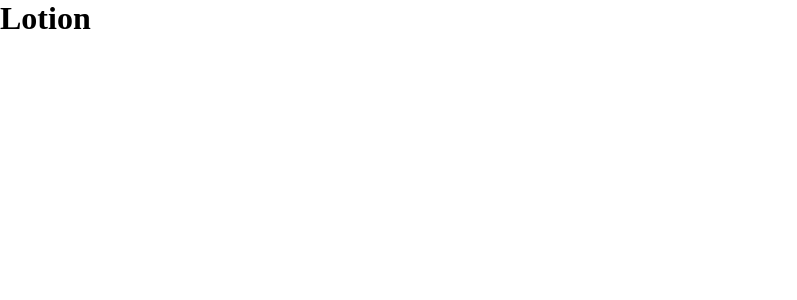
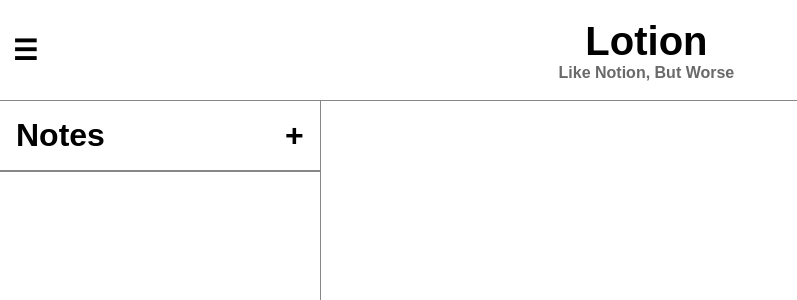
Before and after one commit to SufyanAyaz/SufyanAyaz-Lotion-Note-Taking-App, a React (Create React App) app: page / in a window 1280 px wide. Shown: the top 300 px of the page, without its empty margins (0-797 px from the left). Built offline with nearby package versions, Linux system fonts and the light colour scheme.

Commit message:
Set up app and constructed initial layout

```diff
--- a/package.json
+++ b/package.json
@@ -8,7 +8,10 @@
     "@testing-library/user-event": "^13.5.0",
     "react": "^18.2.0",
     "react-dom": "^18.2.0",
+    "react-quill": "^2.0.0",
+    "react-router-dom": "^6.8.1",
     "react-scripts": "5.0.1",
+    "uuid": "^9.0.0",
     "web-vitals": "^2.1.4"
   },
   "scripts": {
--- a/src/App.js
+++ b/src/App.js
@@ -1,5 +1,15 @@
+import { Routes, Route, Navigate } from 'react-router-dom';
+import './index.css';
+import Layout from "./Layout";
+
 function App() {
-  return <h1>Lotion</h1>;
+  return <Routes>
+    <Route element={<Layout />}>
+      <Route path="/" element={<Navigate to="/notes" replace={true} />}>
+        <Route path="notes" element={<Layout />} />
+      </Route>
+    </Route>
+  </Routes>;
 }
 
 export default App;
--- /dev/null
+++ b/src/Layout.js
@@ -0,0 +1,29 @@
+import { Outlet } from "react-router-dom";
+import NoteColumn from "./components/NoteColumn";
+import NotePage from "./components/NotePage";
+
+function Layout() {
+    return (
+        <>
+            <header class="nav">
+                <nav class="nav-bar">
+                    <span class="nav-element1 menu-icon">
+                        <h1 class="menu-icon">&#9776;</h1>
+                    </span>
+                    <span class="nav-element2">
+                        <h1 class="main-header">Lotion</h1>
+                        <h3 class="sub-header">Like Notion, But Worse</h3>
+                    </span>
+                    <span class="nav-element3"></span>
+                </nav>
+            </header>
+
+            <main class="notes">
+                <NoteColumn />
+                <NotePage />
+            </main>
+        </>
+    );
+};
+
+export default Layout;
--- /dev/null
+++ b/src/components/NoteColumn.js
@@ -0,0 +1,15 @@
+function NoteColumn() {
+    return (
+        <>
+            <section class="note-column">
+                <div class="note-header">
+                    <h2 class="note-header">Notes</h2>
+                    <h2 class="note-header">&#43;</h2>
+                </div>
+                <div class="note-collection"></div>
+            </section>
+        </>
+    );
+};
+
+export default NoteColumn;
--- /dev/null
+++ b/src/components/NotePage.js
@@ -0,0 +1,9 @@
+function NotePage() {
+    return (
+        <>
+            <section class="notes"></section>
+        </>
+    );
+};
+
+export default NotePage;
--- a/src/index.css
+++ b/src/index.css
@@ -1,16 +1,99 @@
-body,
-h1,
-h2,
-h3,
-h4,
-h5,
-h6,
-li,
-p {
+body {
   margin: 0;
   padding: 0;
 }
-a {
-  color: inherit;
-  text-decoration: none;
+
+header {
+  height: 12.5vh;
 }
+
+nav.nav-bar {
+  height: 100%;
+  border-bottom: 1px solid rgb(135, 135, 135);
+  display: flex;
+  flex-direction: row;
+  justify-content: center;
+  align-items: center;
+}
+
+span.nav-element1 {
+  height: 100%;
+  width: 33%;
+  display: flex;
+  justify-content: flex-start;
+  align-items: center;
+  margin-left: auto;
+}
+
+span.nav-element2 {
+  height: 100%;
+  width: 33%;
+  display: flex;
+  flex-direction: column;
+  justify-content: center;
+  align-items: center;
+}
+
+h1.menu-icon {
+  margin: 0;
+  font-size: 1.75rem;
+  font-weight: 700;
+  font-family: Arial, Helvetica, sans-serif;
+}
+
+h1.main-header {
+  margin: 0;
+  font-size: 2.5rem;
+  font-weight: 700;
+  font-family: Arial, Helvetica, sans-serif;
+}
+
+h3.sub-header {
+  margin: 0;
+  color: rgb(105, 105, 105);
+  font-size: 1rem;
+  font-weight: 700;
+  font-family: Arial, Helvetica, sans-serif;
+}
+
+span.nav-element3 {
+  height: 100%;
+  width: 33%;
+}
+
+main.notes {
+  height: 87.5vh;
+  display: flex;
+}
+
+section.note-column {
+  border-right: 1px solid rgb(135, 135, 135);
+  height: 100%;
+  width: 25vw;
+}
+
+div.note-header {
+  border-bottom: 2px solid rgb(135, 135, 135);
+  height: 10%;
+  width: 100%;
+  display: flex;
+  align-items: center;
+  justify-content: space-between;
+}
+
+h2.note-header {
+  margin: 0 1rem;
+  font-size: 2rem;
+  font-weight: 700;
+  font-family: Arial, Helvetica, sans-serif;
+}
+
+div.note-collection {
+  height: 90%;
+  width: 100%;
+}
+
+section.notes {
+  height: 100%;
+  width: 75vw;
+}
--- a/src/index.js
+++ b/src/index.js
@@ -1,17 +1,14 @@
 import React from 'react';
 import ReactDOM from 'react-dom/client';
+import { BrowserRouter } from 'react-router-dom';
 import './index.css';
 import App from './App';
-import reportWebVitals from './reportWebVitals';
 
 const root = ReactDOM.createRoot(document.getElementById('root'));
 root.render(
   <React.StrictMode>
-    <App />
+    <BrowserRouter>
+      <App />
+    </BrowserRouter>
   </React.StrictMode>
 );
-
-// If you want to start measuring performance in your app, pass a function
-// to log results (for example: reportWebVitals(console.log))
-// or send to an analytics endpoint. Learn more: https://bit.ly/CRA-vitals
-reportWebVitals();
--- a/src/reportWebVitals.js
+++ /dev/null
@@ -1,13 +0,0 @@
-const reportWebVitals = onPerfEntry => {
-  if (onPerfEntry && onPerfEntry instanceof Function) {
-    import('web-vitals').then(({ getCLS, getFID, getFCP, getLCP, getTTFB }) => {
-      getCLS(onPerfEntry);
-      getFID(onPerfEntry);
-      getFCP(onPerfEntry);
-      getLCP(onPerfEntry);
-      getTTFB(onPerfEntry);
-    });
-  }
-};
-
-export default reportWebVitals;
```
Also changed, not shown: src/setupTests.js (deleted, +0 -5 lines), 1 other file (tests, documents, lock files or other folders).
